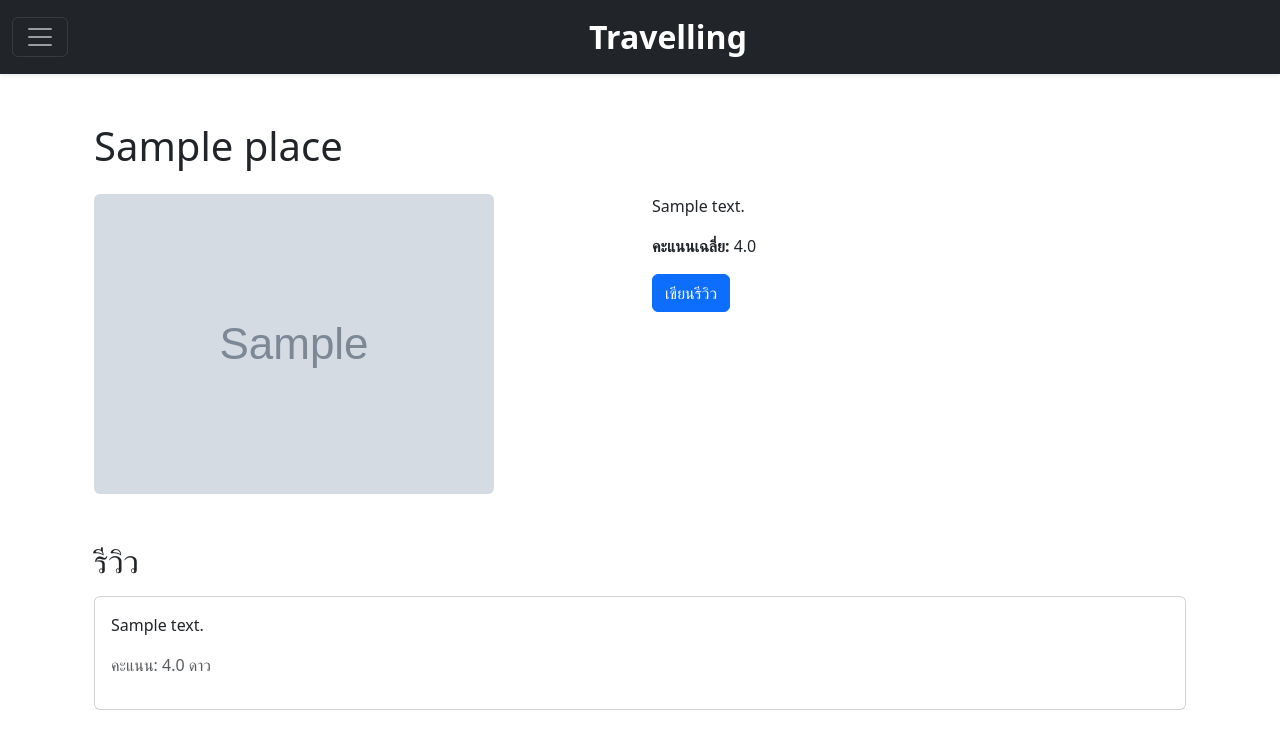
After one commit to teeranon124/myweb, a Flask app: page /place_detail/1 in a window 1280 px wide. The commit adds this page. Shown: the top 749 px of the page. Run offline with Flask 3, Linux system fonts and the light colour scheme; tables that the repository leaves empty hold one stand-in row (values such as "Sample post"); grey boxes marked "Sample" are stand-in pictures; some libraries are stand-ins or nearby versions.

Commit message:
add place detail page

```diff
--- a/templates/index.html
+++ b/templates/index.html
@@ -36,7 +36,7 @@
 
                     <!-- รีวิว -->
                     <div class="mb-3">
-                        <strong>รีวิว:</strong>
+                        <a href="{{ url_for('add_review', place_id=place.id) }}">รีวิว</a>
                         <ul class="list-unstyled">
                             {% for review in place.reviews %}
                             <li>
--- /dev/null
+++ b/templates/place_detail.html
@@ -0,0 +1,27 @@
+{% extends 'base.html' %}
+{% block body %}
+<div class="container my-5">
+    <h1 class="mb-4">{{ place.name }}</h1>
+    <div class="row">
+        <div class="col-md-6">
+            <img src="{{ place.image }}" class="img-fluid rounded" alt="{{ place.name }}">
+        </div>
+        <div class="col-md-6">
+            <p>{{ place.description }}</p>
+            <p><strong>คะแนนเฉลี่ย:</strong> {{ place.rating }}</p>
+            <a href="{{ url_for('add_review', place_id=place.id) }}" class="btn btn-primary">เขียนรีวิว</a>
+        </div>
+    </div>
+
+    <h2 class="mt-5">รีวิว</h2>
+    {% for review in place.reviews %}
+    <div class="card my-3">
+        <div class="card-body">
+            <p class="card-text">{{ review.content }}</p>
+            <p class="text-muted">คะแนน: {{ review.rating }} ดาว</p>
+
+        </div>
+    </div>
+    {% endfor %}
+</div>
+{% endblock %}
```
